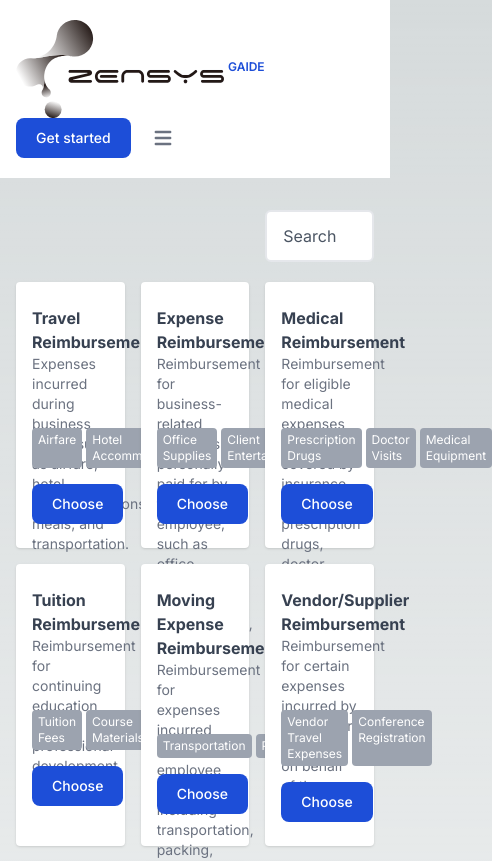
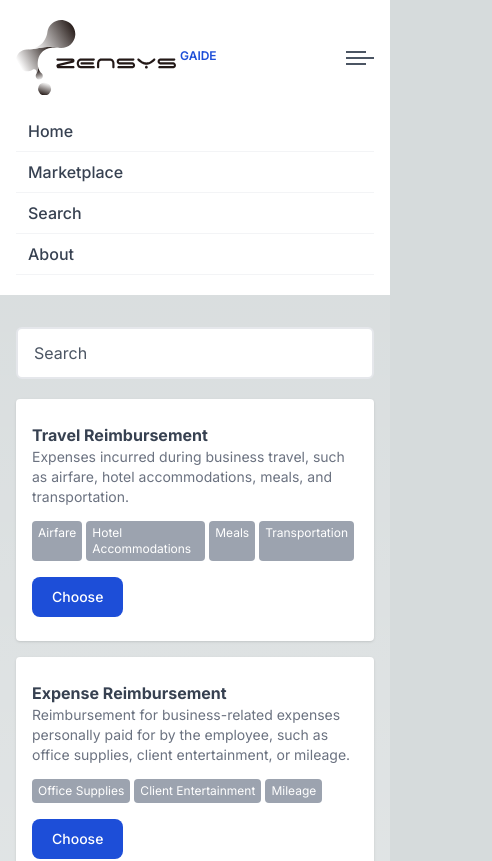
Before and after one commit to imad-beyg/gaite, a Next.js app: page /marketplace in a window 390 px wide. Shown: the top 861 px of the page, 492 px wide, since content can reach past the window. Built offline with nearby package versions, Linux system fonts and the light colour scheme.

Commit message:
responsive fixes

```diff
--- a/app/components/header.tsx
+++ b/app/components/header.tsx
@@ -1,7 +1,11 @@
+"use client"
+
+import {useState} from 'react';
 import Link from 'next/link';
 import {Logo} from "@/app/components/logo";
 
 export const Header = () => {
+    const [isMenuOpen, setIsMenuOpen] = useState(false);
     return (
         <header>
             <nav className="bg-white border-gray-200 px-4 lg:px-6 py-5 dark:bg-gray-800">
@@ -11,28 +15,19 @@ export const Header = () => {
                     </Link>
                     <div className="flex items-center lg:order-2">
                         <Link href="/demo"
-                           className="text-white bg-blue-700 hover:bg-blue-800 focus:ring-4 focus:ring-blue-300 font-medium rounded-lg text-sm px-5 py-2.5 mr-2 dark:bg-blue-600 dark:hover:bg-blue-700 focus:outline-none dark:focus:ring-blue-800">Get
+                           className="hidden sm:block text-white bg-blue-700 hover:bg-blue-800 focus:ring-4 focus:ring-blue-300 font-medium rounded-lg text-sm px-5 py-2.5 mr-2 dark:bg-blue-600 dark:hover:bg-blue-700 focus:outline-none dark:focus:ring-blue-800">Get
                             started</Link>
-                        <button data-collapse-toggle="mobile-menu-2" type="button"
-                                className="inline-flex items-center p-2 ml-1 text-sm text-gray-500 rounded-lg lg:hidden hover:bg-gray-100 focus:outline-none focus:ring-2 focus:ring-gray-200 dark:text-gray-400 dark:hover:bg-gray-700 dark:focus:ring-gray-600"
-                                aria-controls="mobile-menu-2" aria-expanded="false">
-                            <span className="sr-only">Open main menu</span>
-                            <svg className="w-6 h-6" fill="currentColor" viewBox="0 0 20 20"
-                                 xmlns="http://www.w3.org/2000/svg">
-                                <path fillRule="evenodd"
-                                      d="M3 5a1 1 0 011-1h12a1 1 0 110 2H4a1 1 0 01-1-1zM3 10a1 1 0 011-1h12a1 1 0 110 2H4a1 1 0 01-1-1zM3 15a1 1 0 011-1h12a1 1 0 110 2H4a1 1 0 01-1-1z"
-                                      clipRule="evenodd"></path>
-                            </svg>
-                            <svg className="hidden w-6 h-6" fill="currentColor" viewBox="0 0 20 20"
-                                 xmlns="http://www.w3.org/2000/svg">
-                                <path fillRule="evenodd"
-                                      d="M4.293 4.293a1 1 0 011.414 0L10 8.586l4.293-4.293a1 1 0 111.414 1.414L11.414 10l4.293 4.293a1 1 0 01-1.414 1.414L10 11.414l-4.293 4.293a1 1 0 01-1.414-1.414L8.586 10 4.293 5.707a1 1 0 010-1.414z"
-                                      clipRule="evenodd"></path>
-                            </svg>
+                        <button className="block lg:hidden group space-y-1 hover:cursor-pointer"
+                                aria-controls="mobile-menu-2" aria-expanded="false"
+                                onClick={()=> setIsMenuOpen(!isMenuOpen)}
+
+                        >
+                            <span className="block w-5 h-0.5 bg-gray-600 group-hover:w-7 transition-all"></span>
+                            <span className="block w-7 h-0.5 bg-gray-600"></span>
+                            <span className="block w-5 h-0.5 bg-gray-600 group-hover:w-7 transition-all"></span>
                         </button>
                     </div>
-                    <div className="hidden justify-between items-center w-full lg:flex lg:w-auto lg:order-1"
-                         id="mobile-menu-2">
+                    <div className={`${isMenuOpen && 'hidden'} justify-between items-center w-full lg:flex lg:w-auto lg:order-1`}>
                         <ul className="flex flex-col mt-4 font-medium lg:flex-row lg:space-x-8 lg:mt-0">
                             <li>
                                 <Link href="/"
--- a/app/components/logo.tsx
+++ b/app/components/logo.tsx
@@ -1,7 +1,7 @@
 export const Logo = () => {
     return (
         <>
-            <svg className="w-52" fill="currentColor" xmlns="http://www.w3.org/2000/svg" viewBox="0 0 268.62 126.65">
+            <svg className="w-40 sm:w-52" fill="currentColor" xmlns="http://www.w3.org/2000/svg" viewBox="0 0 268.62 126.65">
                 <defs>
                     <linearGradient id="layer_39" x1="-902.37" y1="646.34" x2="-902.01" y2="651.48"
                                     gradientTransform="translate(3768.1 1202.04) rotate(-19.15) scale(3.5 -3.5)"
--- a/app/marketplace/page.tsx
+++ b/app/marketplace/page.tsx
@@ -84,8 +84,8 @@ export default function Marketplace() {
         <>
             <section className="py-8 px-4 mx-auto max-w-screen-xl sm:py-8 lg:px-6 min-h-screen">
 
-                <div className="grid grid-cols-3 gap-4 mb-5">
-                    <div className="col-start-3">
+                <div className="grid grid-cols-1 md:grid-cols-2 xl:grid-cols-3 gap-4 mb-5">
+                    <div className="md:col-start-2 xl:col-start-3">
                         <input
                             type="text"
                             className="w-full focus:outline-none focus:placeholder-gray-400 text-gray-600 placeholder-gray-600 px-4 bg-white rounded-md py-3 border-2"
@@ -95,7 +95,8 @@ export default function Marketplace() {
                     </div>
 
                 </div>
-                <div className="grid grid-cols-3 gap-4">
+
+                <div className="grid grid-cols-1 md:grid-cols-2 xl:grid-cols-3 gap-4">
                     {requests.map(({id, title, description, examples}, index) => {
                         return (
                             <div className="rounded shadow px-4 p-6 bg-white" key={`request-${index}`}>
--- a/app/page.tsx
+++ b/app/page.tsx
@@ -9,7 +9,7 @@ export default function Home() {
     return (
         <>
             <section className="bg-white -dark:bg-gray-900 relative overflow-hidden">
-                <HeroAnimation className="absolute w-full h-full z-0 top-0 left-0 translate-x-1/4" />
+                <HeroAnimation className="absolute w-full h-full z-0 top-0 left-0 opacity-60" />
                 <div className="relative z-10 grid max-w-screen-xl px-4 py-8 mx-auto lg:gap-8 xl:gap-0 lg:py-36 lg:grid-cols-12">
                     <div className="mr-auto place-self-center lg:col-span-7">
                         <h1 className="max-w-2xl mb-4 text-4xl font-extrabold leading-none md:text-5xl xl:text-6xl -dark:text-white">Speech driven generative ai and data engineering </h1>
```
